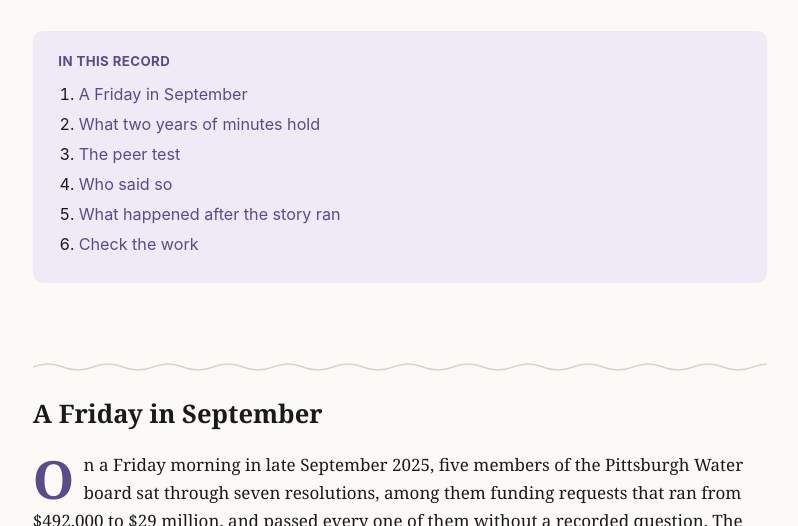
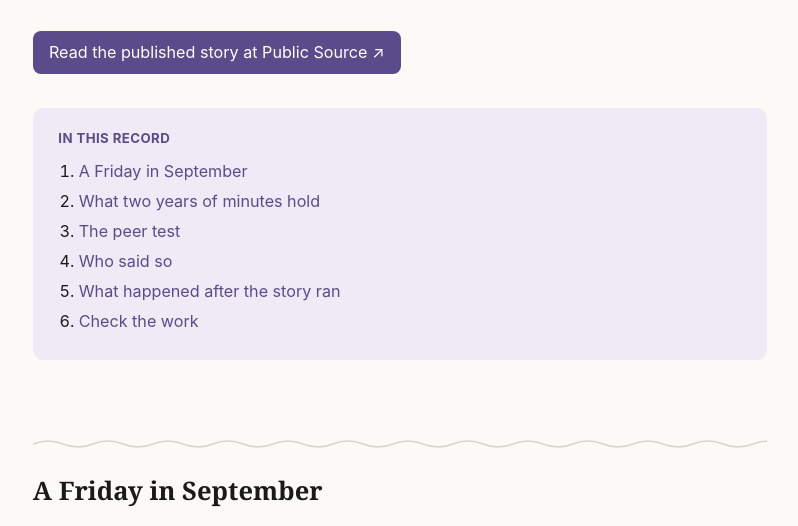
Before and after one commit to bnuckols13/pittsburgh-water-deliberation-record, a plain HTML site: page site/index.html in a window 1280 px wide. Shown: the part 274-800 px from the top of the page, without its empty margins (240-1038 px from the left). Drawn offline with Linux system fonts and the light colour scheme.

Commit message:
Add prominent link to the published Public Source story on the showcase

```diff
--- a/site/index.html
+++ b/site/index.html
@@ -12,6 +12,9 @@
   .statrow .s b{font-size:2rem;line-height:1;display:block;letter-spacing:-.02em}
   .statrow .s span{font-size:.82rem;color:var(--ink-soft)}
   .lede-first::first-letter{font-size:3.1rem;float:left;line-height:.82;padding:.3rem .55rem 0 0;color:var(--accent);font-weight:600}
+  .read-original{font-family:-apple-system,"Segoe UI",system-ui,sans-serif;font-size:.95rem;margin:0 0 2rem}
+  .read-original a{display:inline-block;background:var(--accent);color:#fff;text-decoration:none;padding:.5rem .95rem;border-radius:8px}
+  .read-original a:hover{filter:brightness(1.08)}
 </style>
 </head>
 <body>
@@ -26,6 +29,8 @@
 
   <h1>228 votes, not one dissent</h1>
   <p class="subtitle">Two years inside the board that runs Pittsburgh's water, coded from the minutes and checkable line by line.</p>
+
+  <p class="read-original"><a href="https://www.publicsource.org/pittsburgh-water-board-unanimous-votes-oversight/">Read the published story at Public Source &#8599;</a></p>
 
   <nav class="toc no-print">
     <strong>In this record</strong>
```
